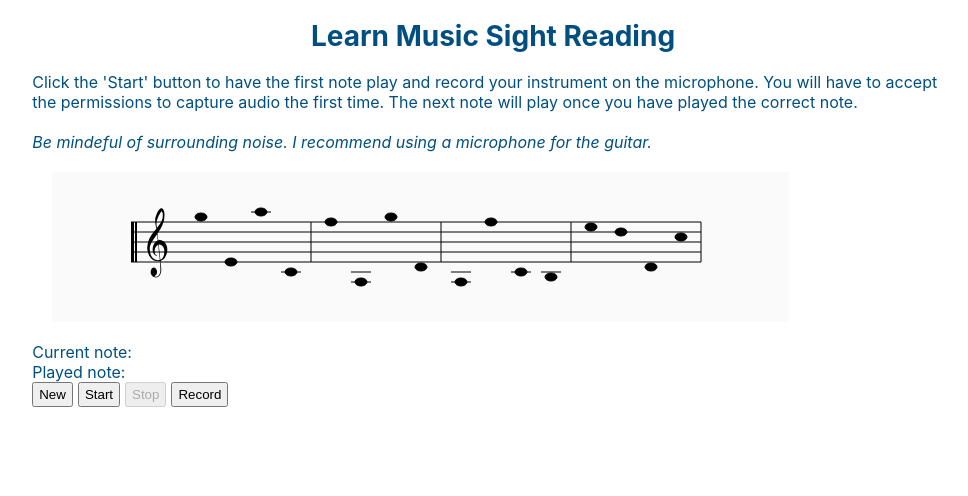
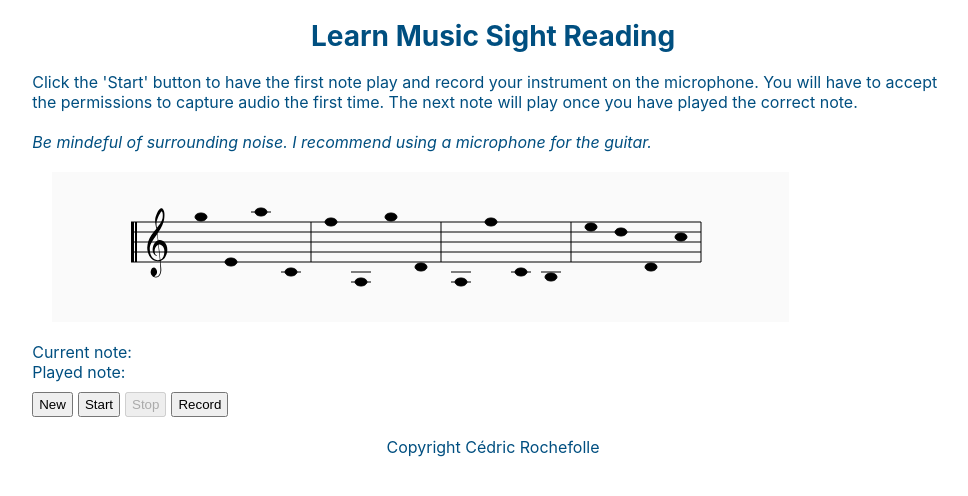
Before and after one commit to jscoobyced/jsc-music-tutor, a React (Create React App) app: page / in a window 1280 px wide. Shown: the top 496 px of the page, without its empty margins (147-1115 px from the left). Built offline with nearby package versions, Linux system fonts and the light colour scheme.

Commit message:
Improve LnF a bit.

```diff
--- a/src/App.scss
+++ b/src/App.scss
@@ -3,7 +3,11 @@
   max-width: 90%;
   margin: 0 auto;
 
-  header {
+  header, footer {
     text-align: center;
   }
+
+  footer {
+    margin-top: 20px;
+  }
 }
--- a/src/App.tsx
+++ b/src/App.tsx
@@ -10,6 +10,7 @@ export const App = () => {
       <main>
         <SheetPage sheetHandler={new SheetHandler()} />
       </main>
+      <footer>Copyright Cédric Rochefolle</footer>
     </div>
   );
 }
--- a/src/components/sheet/SheetPage.scss
+++ b/src/components/sheet/SheetPage.scss
@@ -15,4 +15,9 @@
     display: flex;
     justify-content: center;
   }
+
+  input[type="button"] {
+    margin-top: 10px;
+    ;
+  }
 }
```
